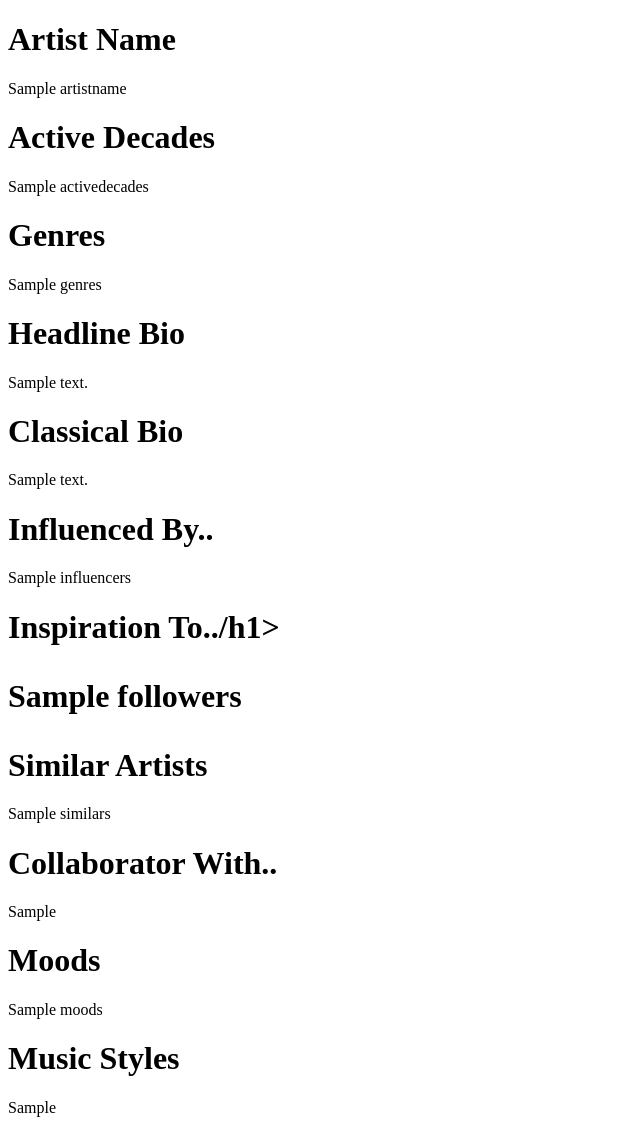
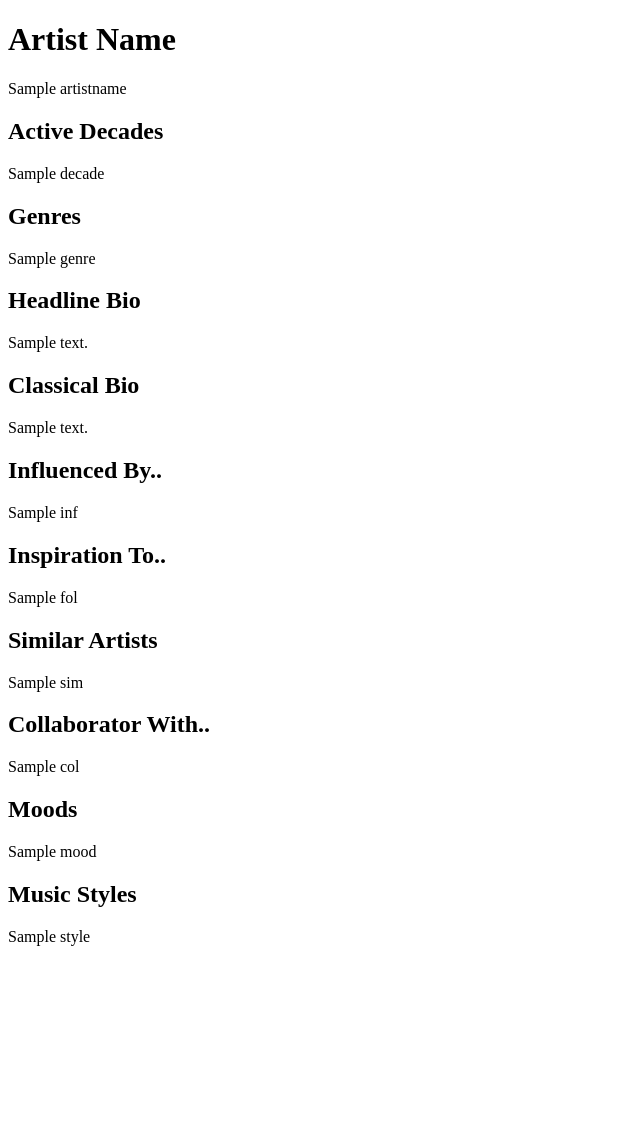
Before and after one commit to Junqing/musicgrapher, a Flask app: template app/templates/index_simple.html in a window 1280 px wide. Shown: the whole page, without its empty margins (0-640 px from the left). After the commit the page ends 946 px from the top, so only its background shows below. Run offline with Flask 2, Linux system fonts and the light colour scheme; the template is opened without the code that fills it: most values are stand-ins (such as "Sample title", 1, 10 or a date in 2020).

Commit message:
layout change

```diff
--- a/app/templates/index_simple.html
+++ b/app/templates/index_simple.html
@@ -6,25 +6,41 @@
     <div>
         <h1>Artist Name</h1>
         <p>{{ artistname }} </p>
-        <h1>Active Decades</h1>
-        <p>{{ activedecades }} </p>
-        <h1>Genres</h1>
-        <p>{{ genres }} </p>
-        <h1>Headline Bio</h1>
+        <h2>Active Decades</h2>
+        {% for decade in activedecades %}
+            <p>{{ decade }} </p>
+        {% endfor %}
+        <h2>Genres</h2>
+        {% for genre in genres %}
+            <p>{{ genre }} </p>
+        {% endfor %}
+        <h2>Headline Bio</h2>
         <p>{{ headlineBio }} </p>
-        <h1>Classical Bio</h1>
+        <h2>Classical Bio</h2>
         <p>{{ classicalBio }} </p>
-        <h1>Influenced By..</h1>
-        <p>{{ influencers }} </p>
-        <h1>Inspiration To../h1>
-        <p>{{ followers }} </p>
-        <h1>Similar Artists</h1>
-        <p>{{ similars }} </p>
-        <h1>Collaborator With..</h1>
-        <p>{{ collaboratorWith }} </p>
-        <h1>Moods</h1>
-        <p>{{ moods }} </p>
-        <h1>Music Styles</h1>
-        <p>{{ musicStyles }} </p>
+        <h2>Influenced By..</h2>
+        {% for inf in influencers %}
+            <p>{{ inf }} </p>
+        {% endfor %}
+        <h2>Inspiration To..</h2>
+        {% for fol in followers %}
+            <p>{{ fol }} </p>
+        {% endfor %}
+        <h2>Similar Artists</h2>
+        {% for sim in similars %}
+            <p>{{ sim }} </p>
+        {% endfor %}
+        <h2>Collaborator With..</h2>
+        {% for col in collaboratorWith %}
+            <p>{{ col }} </p>
+        {% endfor %}
+        <h2>Moods</h2>
+        {% for mood in moods %}
+            <p>{{ mood }} </p>
+        {% endfor %}
+        <h2>Music Styles</h2>
+        {% for style in musicStyles %}
+            <p>{{ style }} </p>
+        {% endfor %}
     </div>
 </html>
```
Also changed, not shown: app/views.py (+20 -9 lines).
